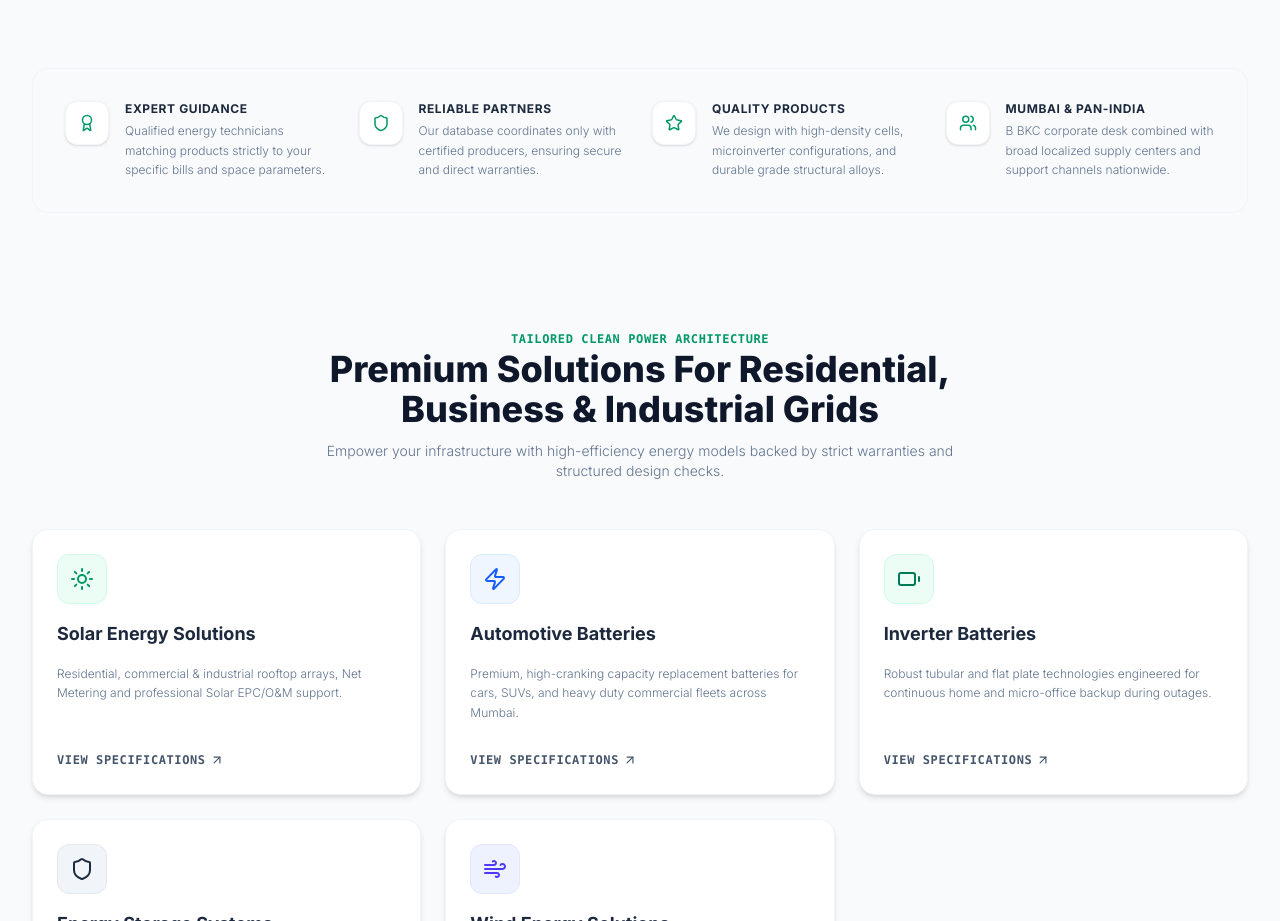
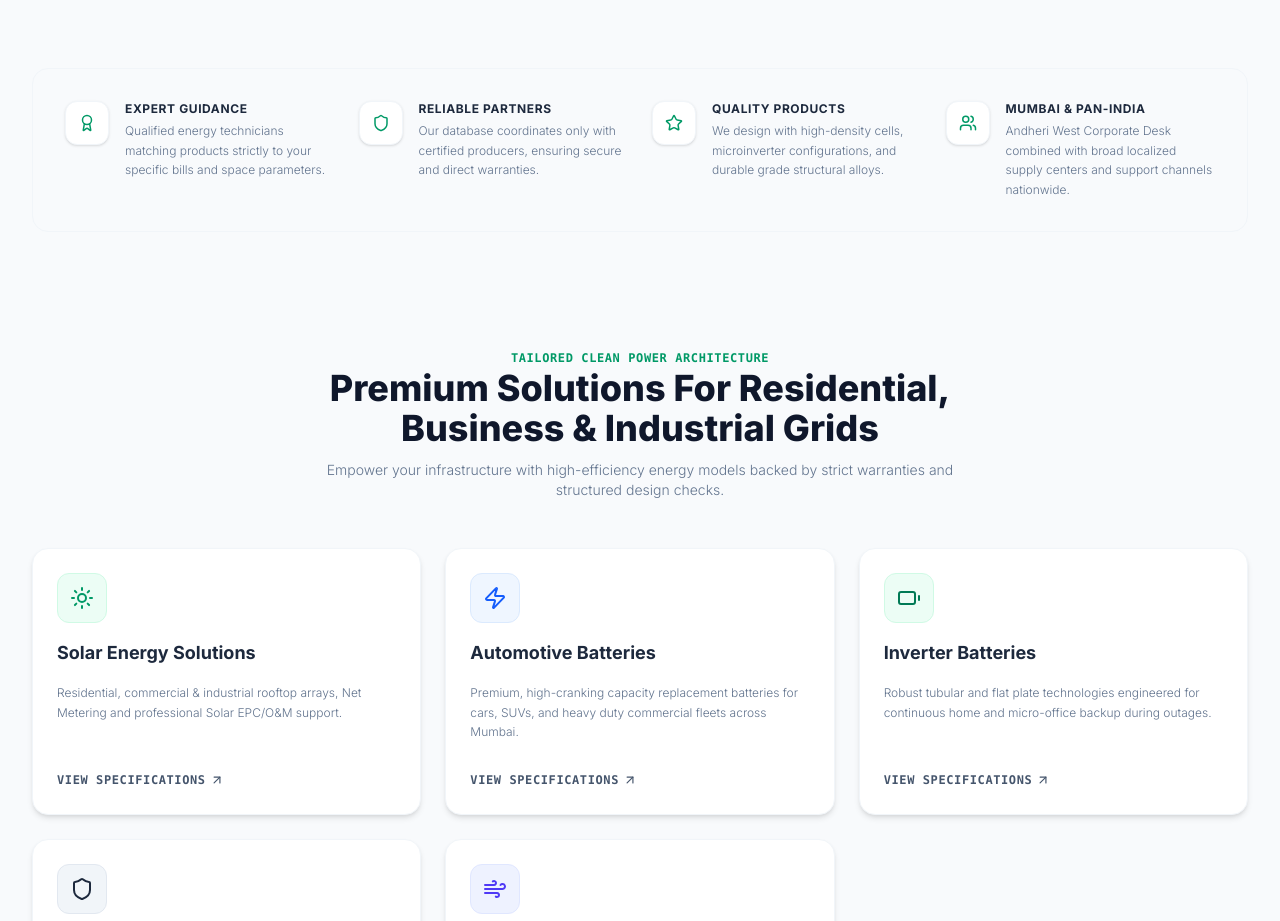
Before and after one commit to redezign/poweraddaV2gemini, a Next.js app: page / in a window 1280 px wide. Shown: the part 840-1761 px from the top of the page. Built offline with nearby package versions, Linux system fonts and the light colour scheme; no server answers.

Commit message:
Update page.tsx

```diff
--- a/app/page.tsx
+++ b/app/page.tsx
@@ -260,7 +260,7 @@ export default function HomePage() {
             <div>
               <h3 className="text-xs font-sans font-bold text-slate-800 uppercase tracking-wider">Mumbai & Pan-India</h3>
               <p className="text-xs text-slate-500 mt-1 font-light leading-relaxed">
-                B BKC corporate desk combined with broad localized supply centers and support channels nationwide.
+                Andheri West Corporate Desk combined with broad localized supply centers and support channels nationwide.
               </p>
             </div>
           </div>
```
